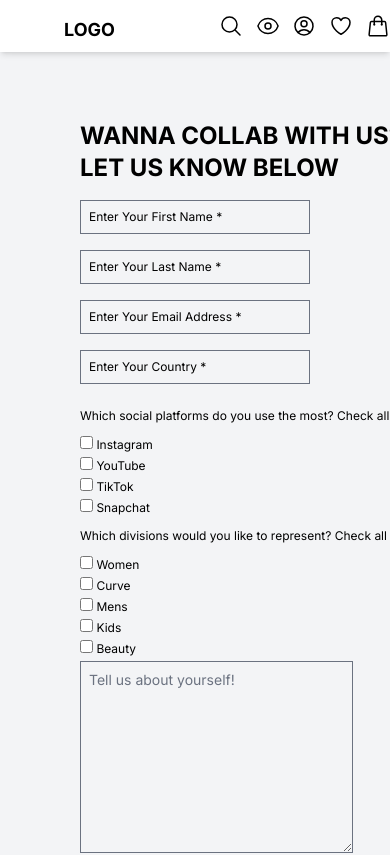
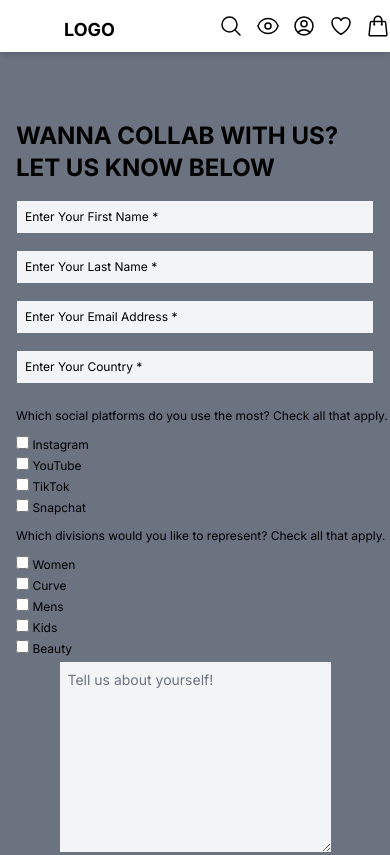
Before and after one commit to oladhimeji1/collab-project, a Next.js app: page / in a window 390 px wide. Shown: the top 855 px of the page. Built offline with nearby package versions, Linux system fonts and the light colour scheme.

Commit message:
Other sections added

```diff
--- a/app/page.tsx
+++ b/app/page.tsx
@@ -14,8 +14,8 @@ export default function Home() {
     <div>
       <Header />
       <div className='mt-10 md:mt-32 overflow-x-hidden text-xs md:text-md lg:text-lg'>
-        <div className='bg-gray-100 px-20 pt-20 pb-10 m-auto w-full md:w-[60vw]'>
-          <h1 className="text-2xl font-bold mx-auto w-[40rem]">WANNA COLLAB WITH US? <br />LET US KNOW BELOW</h1>
+        <div className='bg-gray-500 px-4 md:px-20 pt-20 pb-10 m-auto w-full md:w-[60vw]'>
+          <h1 className="text-2xl font-bold text-black mx-auto w-[40rem]">WANNA COLLAB WITH US? <br />LET US KNOW BELOW</h1>
           <div className=' mt-4 mx-auto'>
             <input className='w-full mx-auto p-2 border-[1.8px] placeholder:text-black placeholder:text-xs border-gray-500  bg-gray-100 outline-0'  placeholder='Enter Your First Name *' type="text" /> <br /><br />
             <input className='w-full mx-auto p-2 border-[1.8px] placeholder:text-black placeholder:text-xs border-gray-500  bg-gray-100 outline-0' placeholder='Enter Your Last Name *' type="text" /> <br /><br />
@@ -23,7 +23,7 @@ export default function Home() {
             <input className='w-full mx-auto p-2 border-[1.8px] placeholder:text-black placeholder:text-xs border-gray-500 bg-gray-100 outline-0' placeholder='Enter Your Country *' type="text" /> <br /><br />
           </div>
 
-          <div className='w-[40rem] mx-auto'>
+          <div className='w-[40rem] text-black overflow-auto mx-auto'>
             <p className='py-2'>Which social platforms do you use the most? Check all that apply.</p>
             <div className='my-1'>
               <input type="checkbox" onChange={()=>{
```
